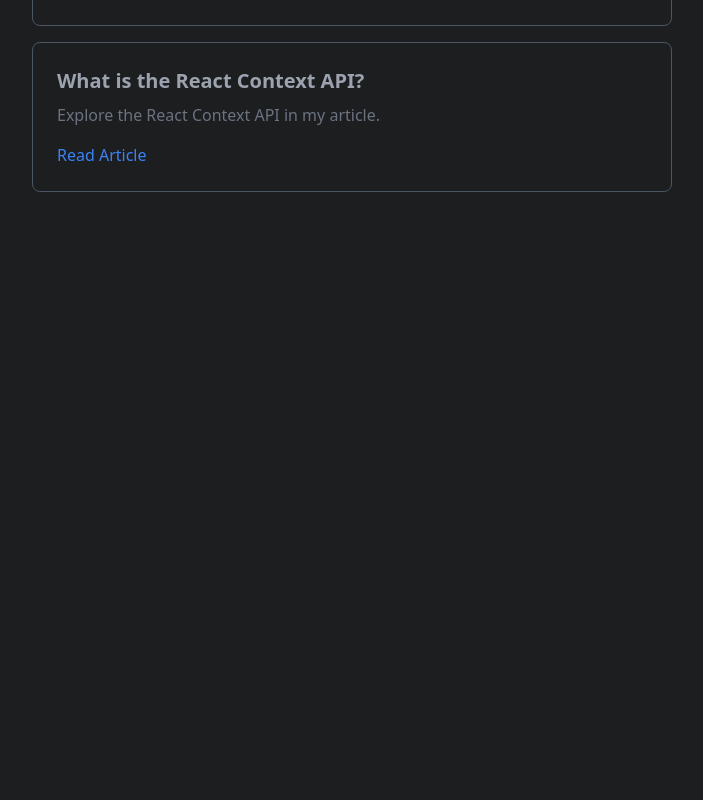
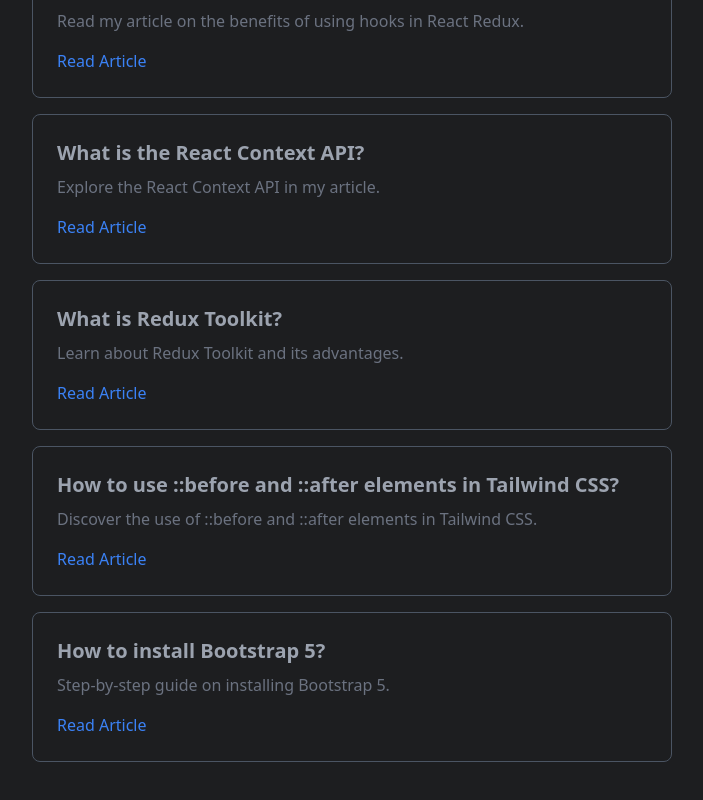
Before and after one commit to amrahs02/myportfolio, a React (Vite) app: page /contentwriter in a window 1280 px wide. Shown: the part 484-1284 px from the top of the page, without its empty margins (288-991 px from the left). Before the commit the page ends 800 px from the top, so only its background shows below. Built offline with nearby package versions, Linux system fonts and the light colour scheme.

Commit message:
new articles added

```diff
--- a/src/components/ContentWriter.jsx
+++ b/src/components/ContentWriter.jsx
@@ -1,15 +1,16 @@
-// src/components/ContentWriter.jsx
 import React from 'react';
 import Breadcrumb from './BreadCrumb';
 
 const ContentWriter = () => {
     return (
         <>
-            <div className=" bg-dark-gray dark:bg-gray-100 flex justify-center items-center text-white py-12">
-                <div className=" sm:w-1/2 m-4  container">
+            <div className="bg-dark-gray dark:bg-gray-100 flex justify-center items-center text-white py-12">
+                <div className="sm:w-1/2 m-4 container">
                     <p className="text-gray-800 mb-4">
-                        As a part-time content writer, I enjoy creating articles on various topics. Below are some of my featured articles published on <span className='text-green-500' >GeeksforGeeks</span> :
+                        Welcome to my corner of knowledge-sharing! As a part-time content writer, I've had the pleasure of delving into various topics and contributing articles to platforms like{' '}
+                        <span className="text-green-500">GeeksforGeeks</span>. Below, you'll find a curated selection of my featured articles, covering a range of web development and technology subjects. Explore, learn, and enjoy the insights!
                     </p>
+
                     <ArticleCard
                         title="Benefits of Using Hooks in React Redux"
                         link="https://www.geeksforgeeks.org/what-are-the-benefits-of-using-hooks-in-react-redux/"
@@ -23,6 +24,23 @@
                     />
 
                     {/* Add more ArticleCards for additional articles */}
+                    <ArticleCard
+                        title="What is Redux Toolkit?"
+                        link="https://www.geeksforgeeks.org/what-is-redux-toolkit/"
+                        description="Learn about Redux Toolkit and its advantages."
+                    />
+
+                    <ArticleCard
+                        title="How to use ::before and ::after elements in Tailwind CSS?"
+                        link="https://www.geeksforgeeks.org/how-to-use-before-and-after-elements-in-tailwind-css/"
+                        description="Discover the use of ::before and ::after elements in Tailwind CSS."
+                    />
+
+                    <ArticleCard
+                        title="How to install Bootstrap 5?"
+                        link="https://www.geeksforgeeks.org/how-to-install-bootstrap-5/                                                                                                                                                                                                                     "
+                        description="Step-by-step guide on installing Bootstrap 5."
+                    />
                 </div>
             </div>
         </>
--- a/src/components/HomePage.jsx
+++ b/src/components/HomePage.jsx
@@ -4,11 +4,11 @@
 const Homepage = () => {
   const techStack = [
     { name: 'React', icon: 'fab fa-react' },
-    { name: 'Redux Toolkit', icon: 'fas fa-toolbox' },
+    { name: 'Redux Toolkit', icon: 'fas fa-redux-toolkit' },
     { name: 'Tailwind', icon: 'fas fa-tailwind ' },
     { name: 'Shadcn', icon: 'fas fa-tailwind' },
-    { name: 'Firebas', icon: 'fas fa-fire' },
-    { name: 'Framer Motion', icon: 'fas fa-video' },
+    { name: 'Firebase', icon: 'fas fa-firebase' },
+    { name: 'Framer Motion', icon: 'fas fa-framer-motion' },
   ];
 
   const sectionVariants = {
@@ -62,6 +62,10 @@
             </p>
             <p>
               In the ever-evolving tech landscape, I am committed to staying abreast of the latest trends and technologies. This dedication to continuous learning ensures that I bring the most innovative solutions to the projects I undertake.
+            </p>
+            <br />
+            <p>
+              I am also a freelance content writer at GeeksforGeeks.
             </p>
           </div>
         </motion.p>
```
